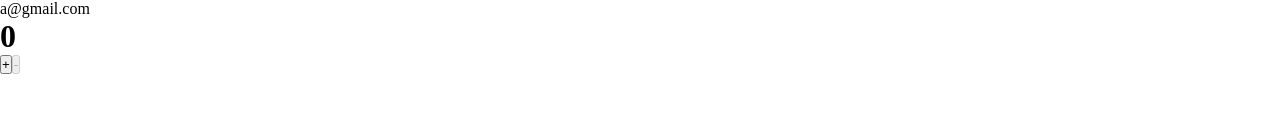
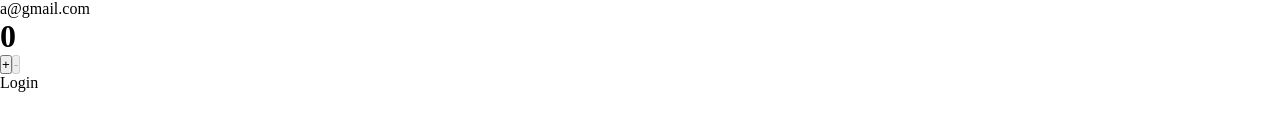
Before and after one commit to makbulhosen5000/react-toggle-app, a React (Create React App) app: page / in a window 1280 px wide. Shown: the part 527-658 px from the top of the page. Built offline with nearby package versions, Linux system fonts and the light colour scheme.

Commit message:
added element variable

```diff
--- a/src/App.js
+++ b/src/App.js
@@ -6,6 +6,7 @@ import './practice/style.css'
 import Data from './practice/Data.json';
 import List from './practice/List';
 import STATE from './practice/STATE';
+import ConditionalRendaring from './practice/ConditionalRendaring';
 
 // import React, { useState } from 'react'
 // import Message from './components/Memo/Message';
@@ -41,6 +42,7 @@ function App() {
 
 
             <STATE/>
+            <ConditionalRendaring/>
 
 
      </div>
--- /dev/null
+++ b/src/practice/ConditionalRendaring.js
@@ -0,0 +1,27 @@
+import React, { Component } from 'react'
+import Home from './Home'
+import Login from './Login'
+
+export default class ConditionalRendaring extends Component {
+    constructor(){
+        super()
+        this.state={
+            isLoggedIn : false
+        }
+    }
+  render() {
+    const {isLoggedIn} = this.state;
+    let element
+    if(isLoggedIn){
+        element = <Home/>
+    }else{
+        element = <Login/>
+    }
+    return(
+        <div>
+            {element}
+        </div>
+    )
+
+  }
+}
--- /dev/null
+++ b/src/practice/Home.js
@@ -0,0 +1,9 @@
+import React, { Component } from 'react'
+
+export default class Home extends Component {
+  render() {
+    return (
+      <div>Home</div>
+    )
+  }
+}
--- /dev/null
+++ b/src/practice/Login.js
@@ -0,0 +1,11 @@
+
+
+import React, { Component } from 'react'
+
+export default class Login extends Component {
+  render() {
+    return (
+      <div>Login</div>
+    )
+  }
+}
```
